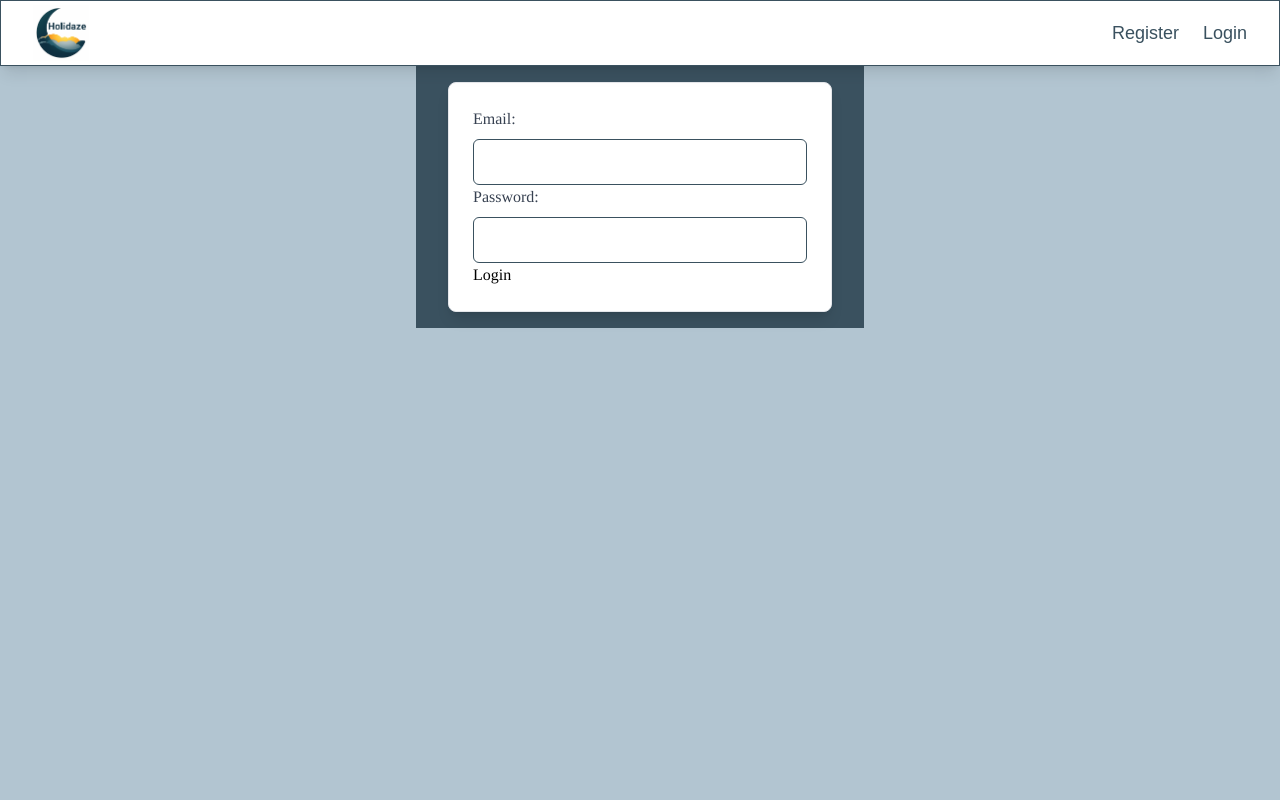
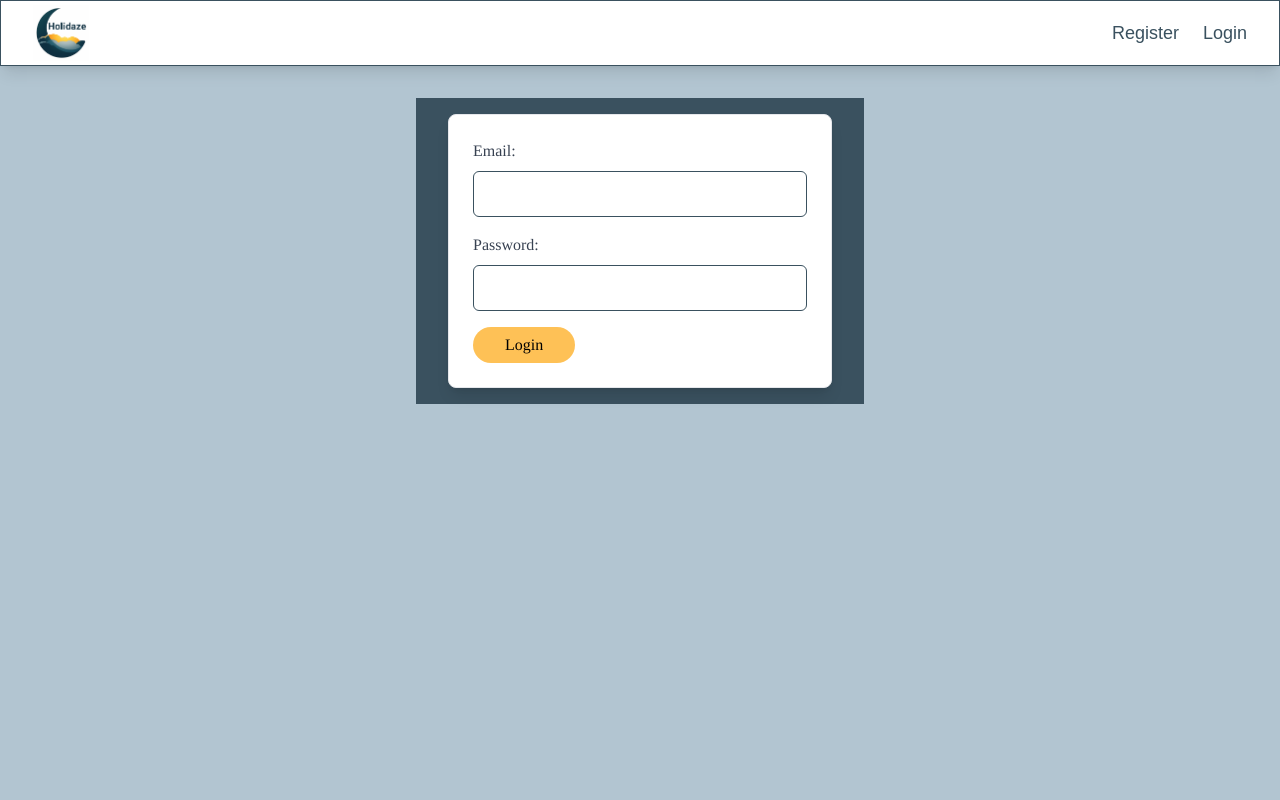
Before and after one commit to EmmaCaroline/project-exam-2, a React (Vite) app: page /login in a window 1280 px wide. Shown: the top 800 px of the page. Built offline with nearby package versions, Linux system fonts and the light colour scheme; a web font is replaced by a local one.

Commit message:
small style change

```diff
--- a/src/components/Login/index.jsx
+++ b/src/components/Login/index.jsx
@@ -30,13 +30,13 @@ const Login = () => {
   };
 
   return (
-    <div className="flex justify-center bg-primary">
+    <div className="flex justify-center bg-primary mt-8">
       <div className="pt-4 pb-4 bg-secondary">
         <form
           onSubmit={handleSubmit}
-          className="w-80 mx-8 p-6 bg-white rounded-lg shadow-lg border border-customBlue font-body md:w-96"
+          className="sm:w-80 mx-8 p-6 bg-white rounded-lg shadow-lg border border-customBlue font-body md:w-96"
         >
-          <div>
+          <div className="mb-4">
             <label
               htmlFor="email"
               className="block text-sm md:text-base font-body font-medium text-gray-700 mb-2"
@@ -51,7 +51,7 @@ const Login = () => {
               className="w-full p-3 border border-secondary rounded-md text-sm focus:outline-none focus:ring-2 focus:ring-primary"
             />
           </div>
-          <div>
+          <div className="mb-4">
             <label
               htmlFor="password"
               className="block text-sm md:text-base font-body font-medium text-gray-700 mb-2"
@@ -76,7 +76,9 @@ const Login = () => {
               Login successful!
             </p>
           )}
-          <button type="submit">Login</button>
+          <button type="submit" className="btn btn-primary">
+            Login
+          </button>
         </form>
       </div>
     </div>
--- a/src/components/Register/index.jsx
+++ b/src/components/Register/index.jsx
@@ -72,11 +72,11 @@ const Register = () => {
   };
 
   return (
-    <div className="flex justify-center bg-primary">
+    <div className="flex justify-center bg-primary mt-8">
       <div className="pt-4 pb-4 bg-secondary">
         <form
           onSubmit={handleSubmit}
-          className="w-80 mx-8 p-6 bg-white rounded-lg shadow-lg border border-customBlue font-body md:w-96"
+          className="sm:w-80 mx-8 p-6 bg-white rounded-lg shadow-lg border border-customBlue font-body md:w-96"
         >
           <div className="mb-4">
             <label
```
